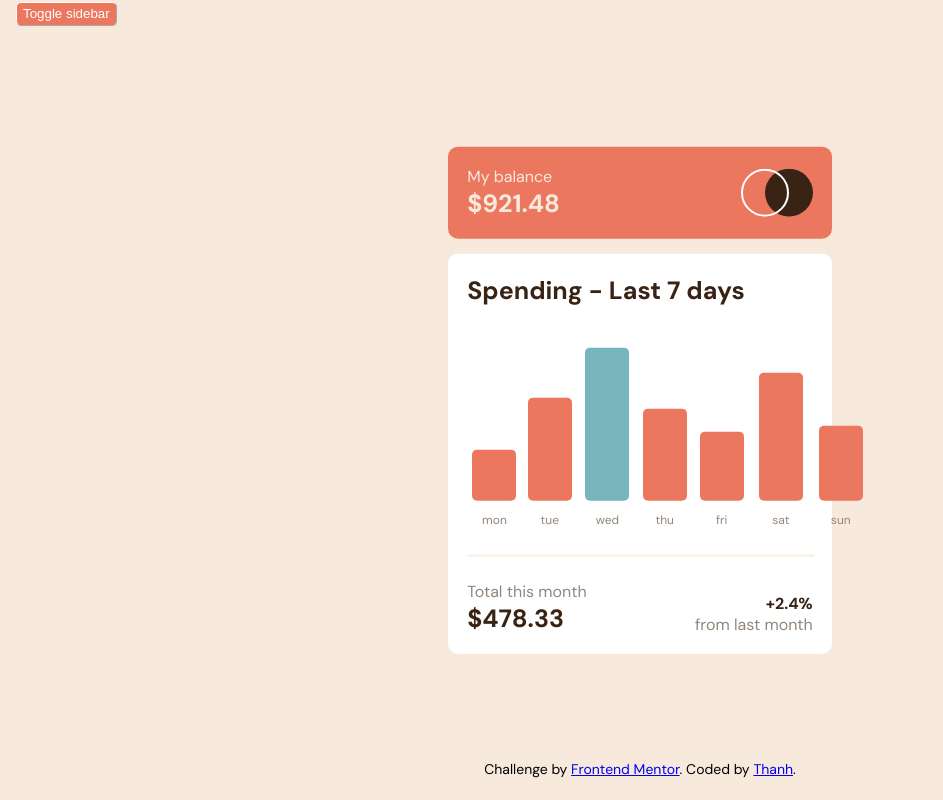
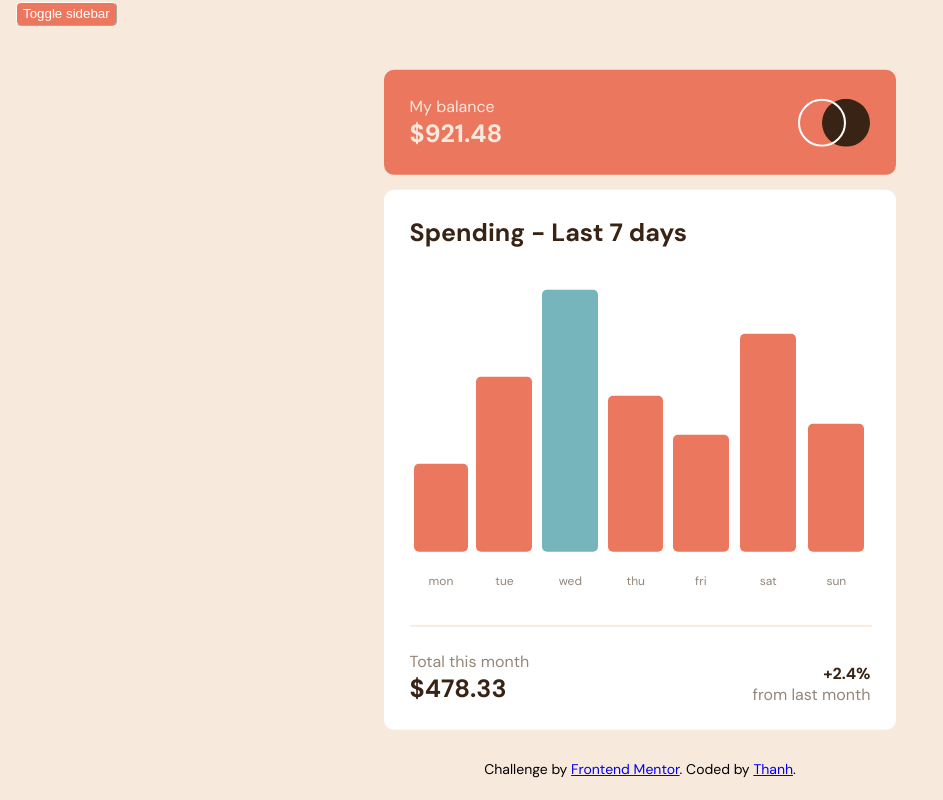
Before and after one commit to colormethanh/expense-chart-component, a React (Vite) app: page / in a window 1280 px wide. Shown: the whole page, without its empty margins (0-943 px from the left). Built offline with nearby package versions, Linux system fonts and the light colour scheme.

Commit message:
final deploy

```diff
--- a/src/App.css
+++ b/src/App.css
@@ -161,7 +161,7 @@ body {
 
 .chart-bars-cont {
   display: flex;
-  height: 12rem;
+  height: 20rem;
   justify-content: space-around;
   grid-template-columns: repeat(7, 1fr);
   grid-template-rows: 1fr;
@@ -283,16 +283,16 @@ hr {
 
 @media screen and (min-width: 800px){
   .wrapper {
-    max-width: 30%;
+    max-width: 40%;
   }
   .bar-info {
     font-size: 15px;
   }
   .bar-blue {
-    max-width: 2.75rem;
+    max-width: 3.5rem;
   }
   .bar-red {
-    max-width: 2.75rem;
+    max-width: 3.5rem;
   }
 }
 
```
Also changed, not shown: 1 other file (tests, documents, lock files or other folders).
